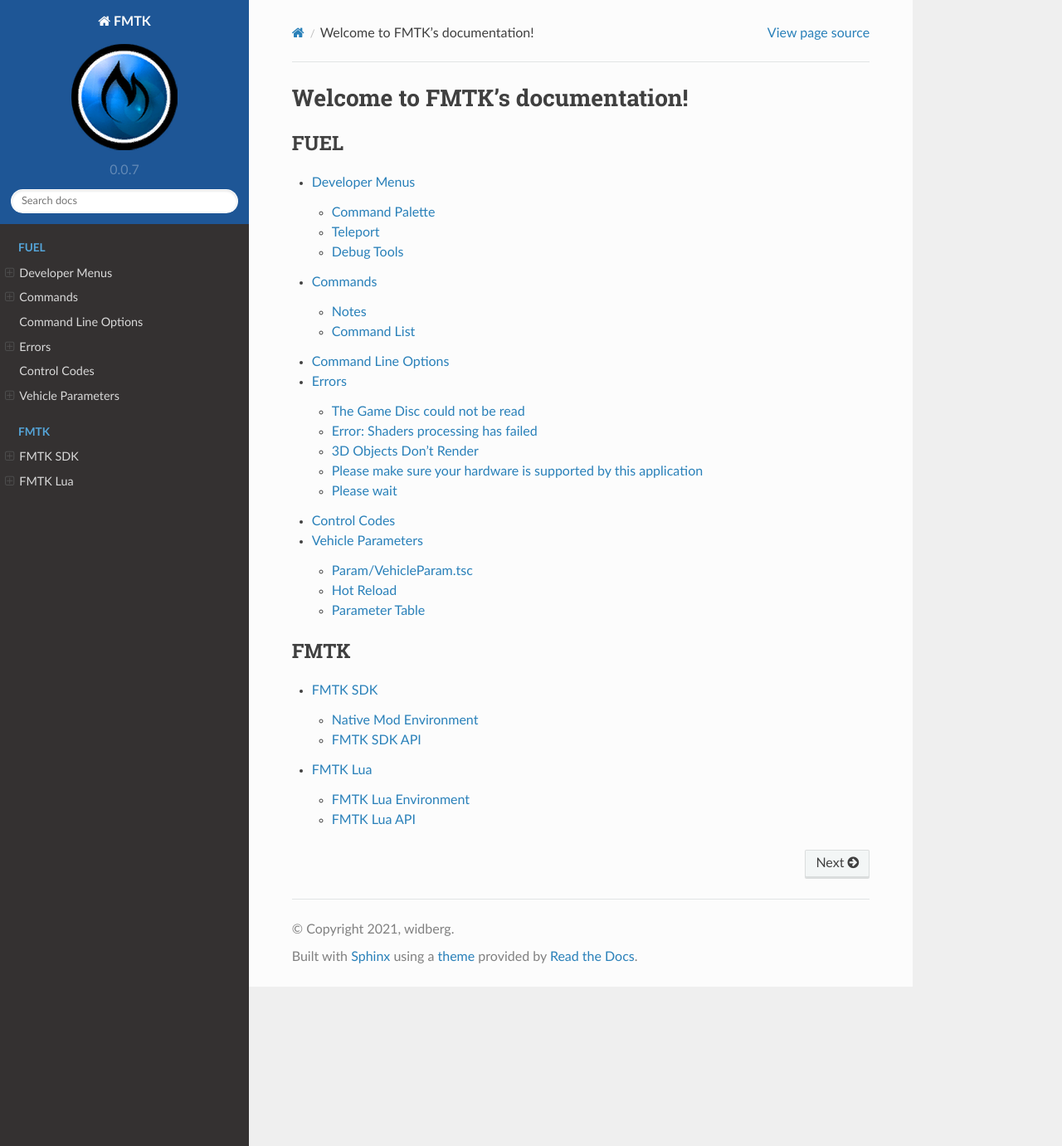
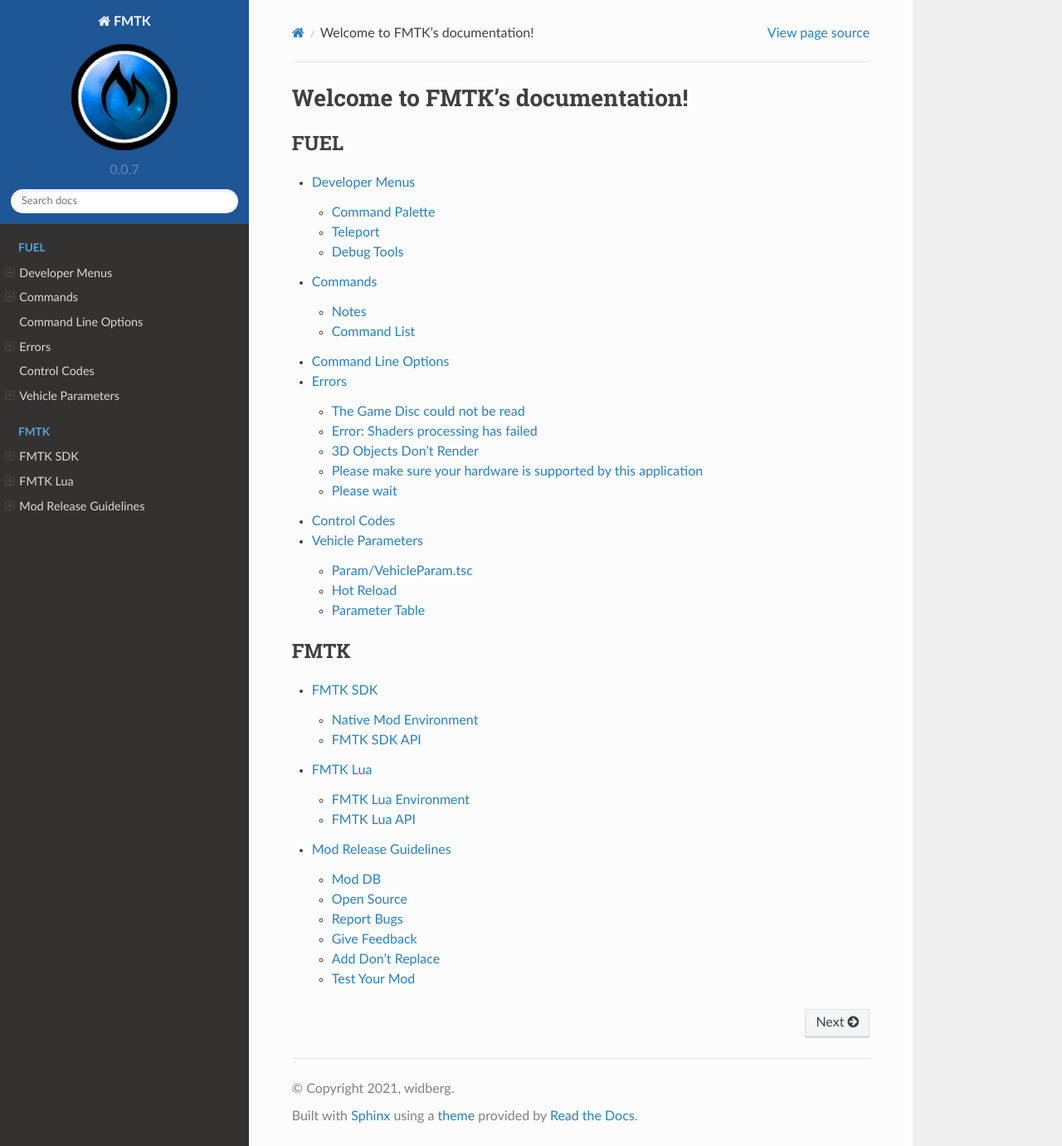
Before and after one commit to widberg/fmtk, a Sphinx documentation site: the page built from docs/source/index.rst, in a window 1280 px wide and 1381 px high. Shown: the whole window at 83% size. Built offline with Sphinx 7.4.7 and the Read the Docs theme 2.0.0, drawn with Linux system fonts in a browser that asks for light colours; some of the changed lines change nothing that is shown.

Commit message:
guidelines

```diff
--- /dev/null
+++ b/docs/source/fmtkmodreleaseguidelines.rst
@@ -0,0 +1,34 @@
+Mod Release Guidelines
+======================
+
+So you've finished making your FMTK mod. Congratulations! I'm sure you're eager to share it with the world. In the interest of consistency and accessability, I have authored several optional guidelines for you to consider before publishing your mod. It is important to remember that your mod is your property and you are free to disregard these guidelines.
+
+Mod DB
+------
+
+To make searching for mods as easy as possible, I ask that you publish your mod to the `FUEL game on Mod DB <https://www.moddb.com/games/fuel/mods>`_. While I would much prefer a more popular website like `Nexus mods <https://www.nexusmods.com/>`_, the tradition of publishing FUEL mods to Mod DB was started by "FUEL: REFUELED" and upheld by "FUEL: RESHADED".
+
+Open Source
+-----------
+
+In the interest of developing a large body of reference material, I ask that you make public portions or the entirety of your mod's source code on `GitHub <https://github.com/>`_. This will provide new modders with a wealth of information to reference while learning how to mod the game. Also this will let me see how the FMTK APIs are being used and where they can be improved. If you wrote scripts to help you while you developed your mod, I ask that you release those too so that they may by considered for inclusion in FMTK. Be sure to `choose a license that you think is fair for your property <https://choosealicense.com/>`_.
+
+Report Bugs
+-----------
+
+FMTK is a complicated piece of software and it is bound to have bugs. When you or your mod's users encounter these bugs please `open an issue on the FMTK repository <https://github.com/widberg/fmtk/issues>`_ so that they may be tracked and fixed. It is tempting to implement a quick workaround to avoid the bug in FMTK but it is much better for the health of the community to fix these problems and we can't fix them if we don't know about them.
+
+Give Feedback
+-------------
+
+Now that you've spent some time with the FMTK APIs you probably have some feedback. Let us hear it! If an API doesn't feel right or a feature would be useful to have, `open an issue on the FMTK repository <https://github.com/widberg/fmtk/issues>`_ so that we can track, discuss, and improve it.
+
+Add Don't Replace
+-----------------
+
+While it is often easier to ``alias`` everything, that doesn't play nice with other mods that might depend on that file being stock. Try to use the provided APIs for adding content and avoid replacing existing content whenever possible. If there is something you would like to do but there isn't and API to do it without overwriting something, make a feature request. We pride ourselves on our commitment to mod compatibility and it is hard to uphold that commitment when mod developers feel the need to overwrite existing content to do what they want.
+
+Test Your Mod
+-------------
+
+Before putting your mod out there for the world to see you should give it to a small group of people to play with for awhile. This will provide bugs an opportunity to show themselves before release. Giving it to other people is a good way to test compatibility with other mods that they might have installed that you don't. And since you have a direct line of contact with the people helping you test, it is much easier to communicate and fix bugs.
--- a/docs/source/index.rst
+++ b/docs/source/index.rst
@@ -20,3 +20,4 @@
 
    fmtksdk
    fmtklua
+   fmtkmodreleaseguidelines
```
